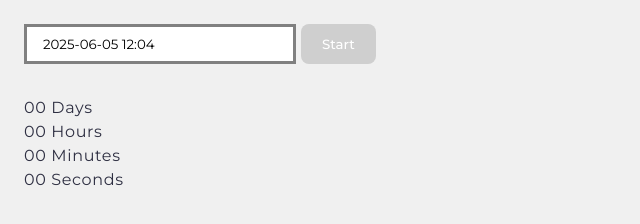
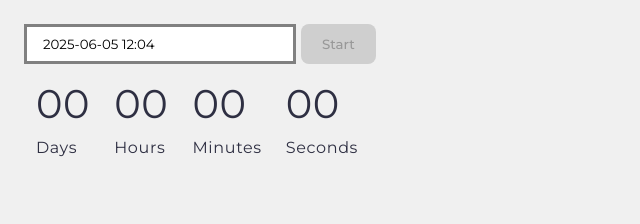
Before and after one commit to oleksandr-honchar/goit-js-hw-10, a plain HTML site: page 1-timer.html in a window 1280 px wide. Shown: the whole page, without its empty margins (0-640 px from the left). Drawn offline with Linux system fonts and the light colour scheme; some packages are replaced by stand-ins of ours; a script that the page names is missing.

Commit message:
Deploying to gh-pages from @ oleksandr-honchar/goit-js-hw-10@5ccd4bc5c542ee6708dddfcd89b0ac02e2269519 🚀

```diff
--- a/1-timer.html
+++ b/1-timer.html
@@ -15,7 +15,7 @@
     <link rel="modulepreload" crossorigin href="/goit-js-hw-10/assets/modulepreload-polyfill-B5Qt9EMX.js">
     <link rel="modulepreload" crossorigin href="/goit-js-hw-10/assets/vendor-DHwbnsIA.js">
     <link rel="stylesheet" crossorigin href="/goit-js-hw-10/assets/vendor-DRAOUfWK.css">
-    <link rel="stylesheet" crossorigin href="/goit-js-hw-10/assets/styles-Dj6aThcB.css">
+    <link rel="stylesheet" crossorigin href="/goit-js-hw-10/assets/styles-CJ3g9LY9.css">
   </head>
   <body>
     <main>
--- /dev/null
+++ b/assets/styles-CJ3g9LY9.css
@@ -0,0 +1 @@
+*,*:before,*:after{box-sizing:border-box}body{background-color:#f0f0f0;margin:24px;font-family:Montserrat,sans-serif;font-weight:400;font-size:16px;line-height:1.5;letter-spacing:.04em;color:#2e2f42}input{width:272px;height:40px;margin-bottom:32px;font-family:inherit;border:solid #808080;padding:8px 16px}input:hover,textarea:hover{border-color:#000;outline:none}input:active,textarea:active{border-color:gray;outline:none}input::placeholder,textarea::placeholder{color:#2e2f42}input:disabled{background-color:#fafafa;color:gray;border-color:gray}button{font-family:inherit;font-weight:500;color:#fff;width:75px;height:40px;border-radius:8px;padding:8px 16px;background-color:#4e75ff;cursor:pointer;border:none}button:hover{background-color:#6c8cff}button:disabled{background-color:#cfcfcf;color:#989898;cursor:not-allowed}.timer{display:flex;gap:24px;align-items:center;justify-content:center;width:346px;height:72px;color:#2e2f42}.field{display:flex;flex-direction:column;gap:8px;margin-bottom:24px}.value{display:flex;gap:8px;align-items:center;font-size:40px;line-height:1.2}.label{text-transform:capitalize}
--- a/assets/styles-Dj6aThcB.css
+++ /dev/null
@@ -1 +0,0 @@
-*,*:before,*:after{box-sizing:border-box}body{background-color:#f0f0f0;margin:24px;font-family:Montserrat,sans-serif;font-weight:400;font-size:16px;line-height:1.5;letter-spacing:.04em;color:#2e2f42}input{width:272px;height:40px;margin-bottom:32px;font-family:inherit;border:solid #808080;padding:8px 16px}input:hover,textarea:hover{border-color:#000;outline:none}input:active,textarea:active{border-color:gray;outline:none}input::placeholder,textarea::placeholder{color:#2e2f42}input:disabled{background-color:#fafafa;color:gray;border-color:gray}button{font-family:inherit;font-weight:500;color:#fff;width:75px;height:40px;border-radius:8px;padding:8px 16px;background-color:#4e75ff;cursor:pointer;border:none}button:hover{background-color:#6c8cff}button:disabled{background-color:#cfcfcf;color:989898;cursor:not-allowed}timer{display:flex;gap:24px;align-items:center;justify-content:center;width:346px;height:72px;color:#2e2f42}field{display:flex;flex-direction:column;gap:8px;margin-bottom:24px}value{display:flex;gap:8px;align-items:center;font-size:40px;line-height:1.2}label{text-transform:capitalize}
```
Also changed, not shown: 2-snackbar.html (+1 -1 lines), index.html (+1 -1 lines).
